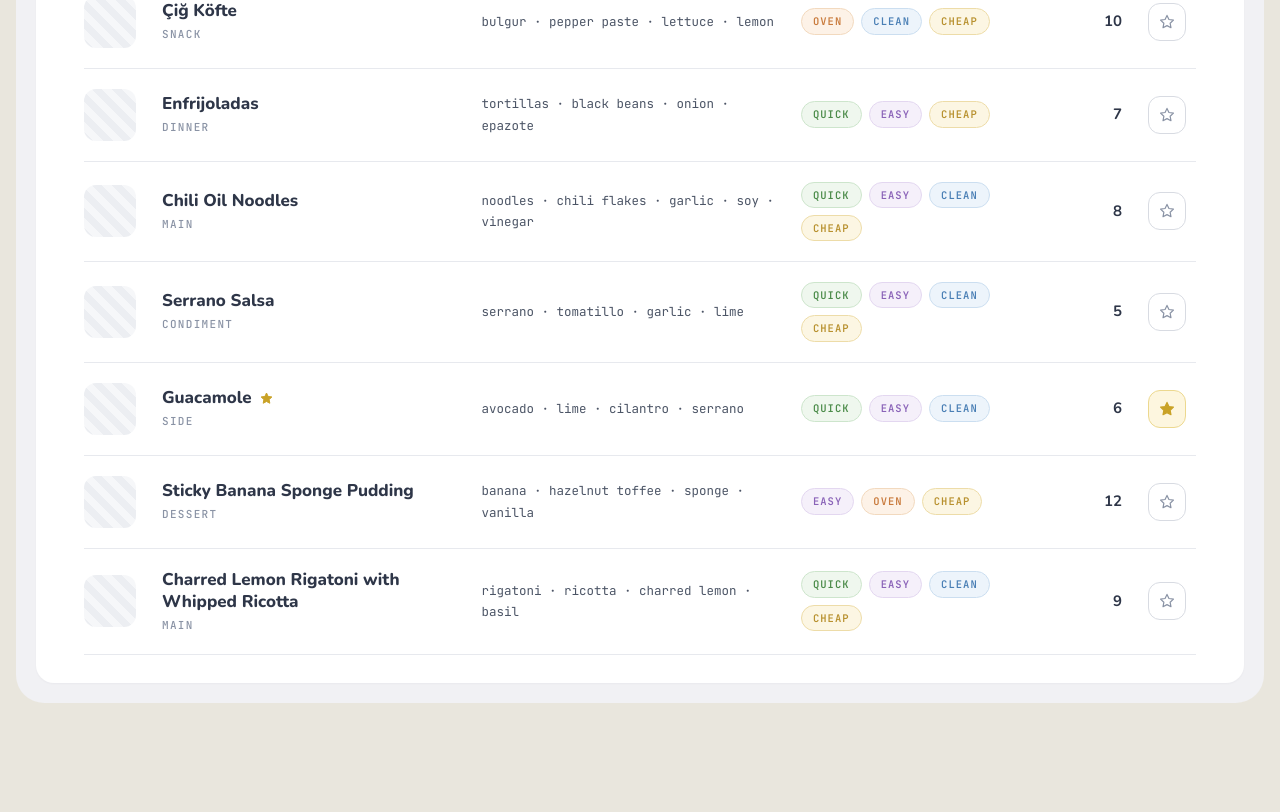
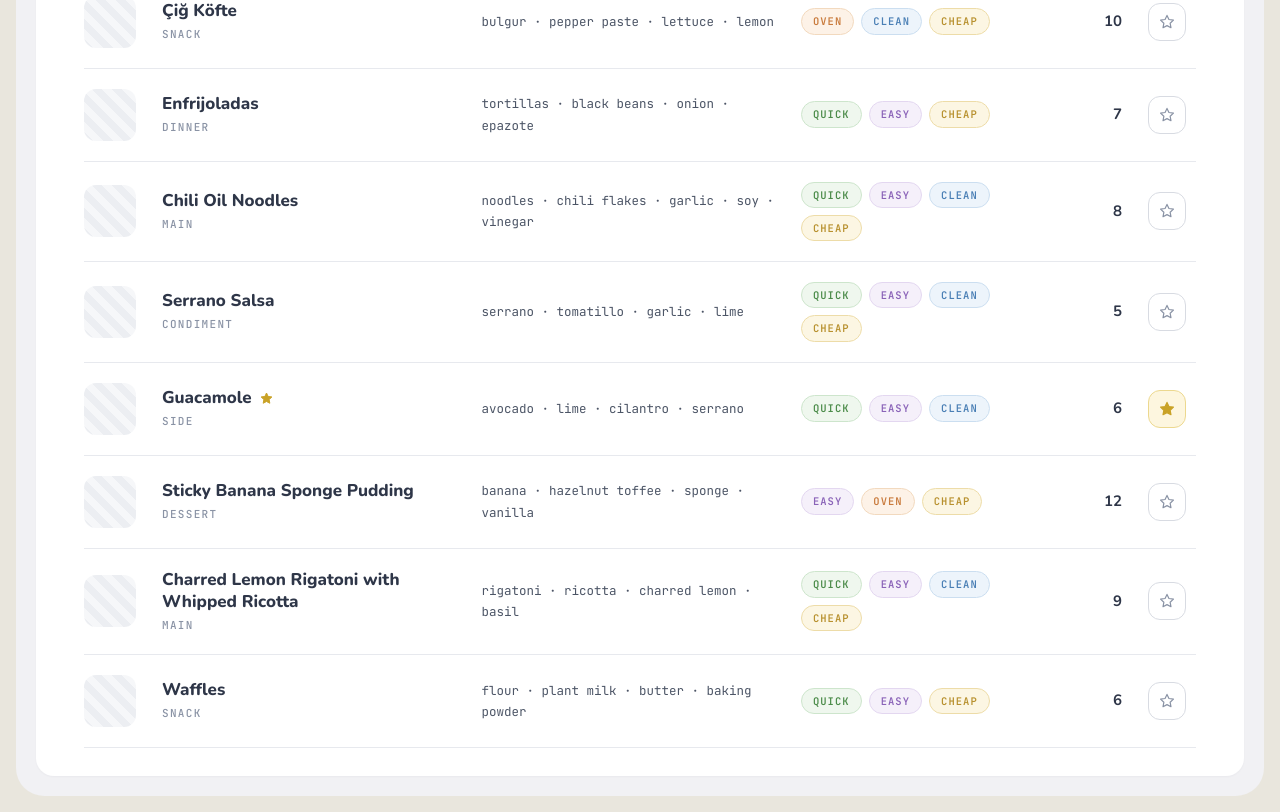
Before and after one commit to FredrikRidderfalk/osomatsu, a React (Vite) app: page / in a window 1280 px wide. Shown: the part 612-1424 px from the top of the page. Before the commit the page ends 1331 px from the top, so only its background shows below. Built offline with nearby package versions, Linux system fonts and the light colour scheme.

Commit message:
Add Waffles recipe
Single-serving waffle batter (flour, plant-based milk, butter, baking
powder), with the sugar marked optional and US conversions for the gram
amounts.

Co-Authored-By: Claude Fable 5 <noreply@anthropic.com>
Claude-Session: https://claude.ai/code/session_01MtQMiXpNobnVKNHDHJkz4y

```diff
--- a/src/data/recipes.ts
+++ b/src/data/recipes.ts
@@ -326,6 +326,38 @@ export const RECIPES: Recipe[] = [
       'Leftovers keep 2 days; loosen with a splash of water when reheating.',
     ],
   },
+  {
+    slug: 'waffles',
+    name: 'Waffles',
+    category: 'snack',
+    tags: ['quick', 'easy', 'cheap'],
+    mainIngredients: ['flour', 'plant milk', 'butter', 'baking powder'],
+    servings: 1,
+    prepMin: 10,
+    cookMin: 15,
+    kcal: 650,
+    ingredients: [
+      { name: 'Butter', us: { qty: 3, unit: 'tbsp' }, metric: { qty: 40, unit: 'g' } },
+      { name: 'Plant-based milk', us: { qty: 1, unit: 'cup' }, metric: { qty: 250, unit: 'ml' } },
+      { name: 'Flour', us: { qty: 0.67, unit: 'cup' }, metric: { qty: 80, unit: 'g' } },
+      { name: 'Sugar (optional)', us: { qty: 1.5, unit: 'tbsp' }, metric: { qty: 20, unit: 'g' } },
+      { name: 'Salt', us: { qty: 0.25, unit: 'tsp' } },
+      { name: 'Baking powder', us: { qty: 0.25, unit: 'tsp' } },
+    ],
+    method: [
+      'In a medium-sized bowl, whisk together the flour, baking powder, sugar and salt.',
+      'In a small saucepan or microwave-safe bowl, melt the butter.',
+      'In a separate bowl, mix the melted butter and plant-based milk until well combined.',
+      'Gradually pour the wet ingredients into the dry ingredients, whisking until a smooth batter forms.',
+      'Preheat your waffle iron according to instructions.',
+      'Pour an appropriate amount of batter onto the waffle iron and cook until golden brown and crispy, following your waffle maker’s guidelines.',
+      'Carefully remove the waffles and repeat with the remaining batter.',
+      'Serve warm with your favorite toppings like maple syrup, fresh fruits, or whipped cream.',
+    ],
+    notes: [
+      'The sugar is optional — skip it if you’re finishing with maple syrup anyway.',
+    ],
+  },
 ]
 
 export function findRecipe(slug: string): Recipe | undefined {
```
